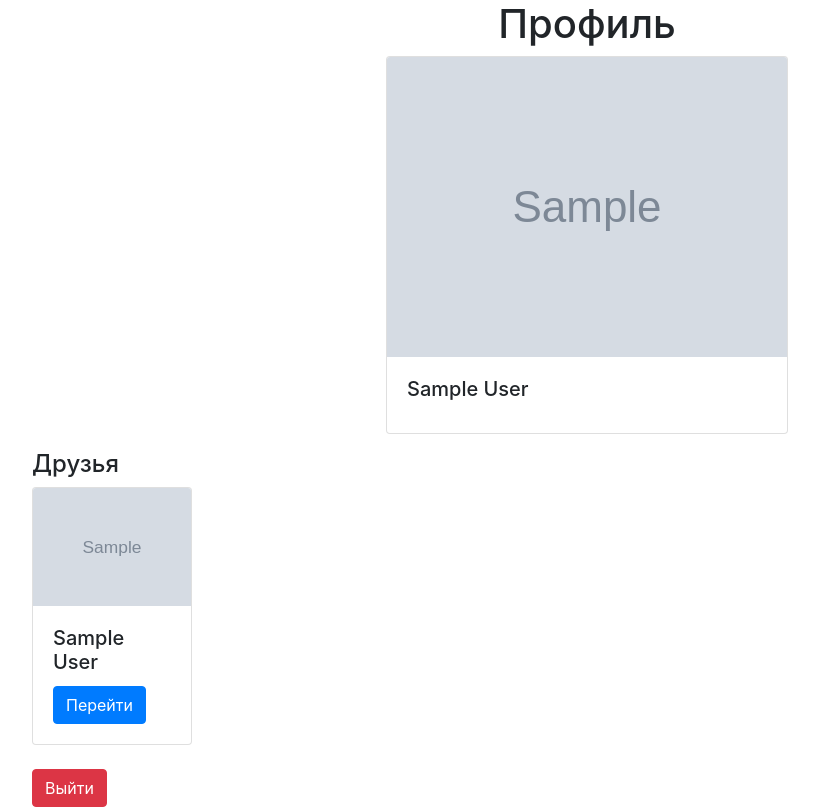
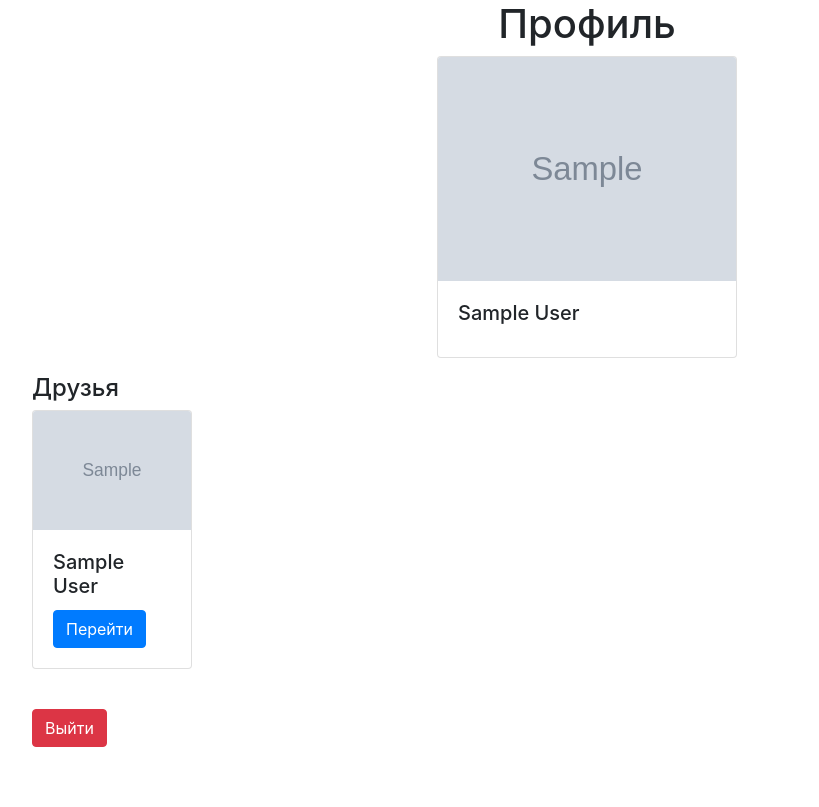
Before and after one commit to Elfreezy/authVK, a Flask app: template app/templates/profile.html in a window 1280 px wide. Shown: the whole page, without its empty margins (53-872 px from the left). After the commit the page ends 747 px from the top, so only its background shows below. Run offline with Flask 2, Linux system fonts and the light colour scheme; a user stored in the database is signed in; tables that the repository leaves empty hold one stand-in row (values such as "Sample post"); the template is opened without the code that fills it: most values are stand-ins (such as "Sample title", 1, 10 or a date in 2020); grey boxes marked "Sample" are stand-in pictures; some libraries are stand-ins or nearby versions.

Commit message:
Update profile.html

```diff
--- a/app/templates/profile.html
+++ b/app/templates/profile.html
@@ -8,8 +8,8 @@
 {% block content %}
 
 <div class="row justify-content-md-center">
-    <div class"col-sm col-md-6 col-xl-3">
-    <div class="card">
+    <div class"col-md-6 col-xl-3">
+    <div class="card mx-auto" style="max-width:300px;">
       <img src="{{ current_user.image }}" class="card-img-top" alt="...">
       <div class="card-body">
         <h5 class="card-title">{{ current_user.first_name }} {{ current_user.last_name }}</h5>
@@ -26,8 +26,8 @@
     <div class="row">
         {% for friend in friends_id %}
         {% set url="https://vk.com/id{id}".format(id=friend.id) %}
-        <div class="col-sm col-md-4 col-xl-2 mb-2">
-        <div class="card">
+        <div class="col-md-4 col-xl-2">
+        <div class="card mx-auto mb-4" style="max-width:200px;">
             <img src="{{ friend.photo_200 }}" class="card-img-top" alt="...">
             <div class="card-body">
                 <h5 class="card-title">{{ friend.first_name }} {{ friend.last_name }}</h5>
```
